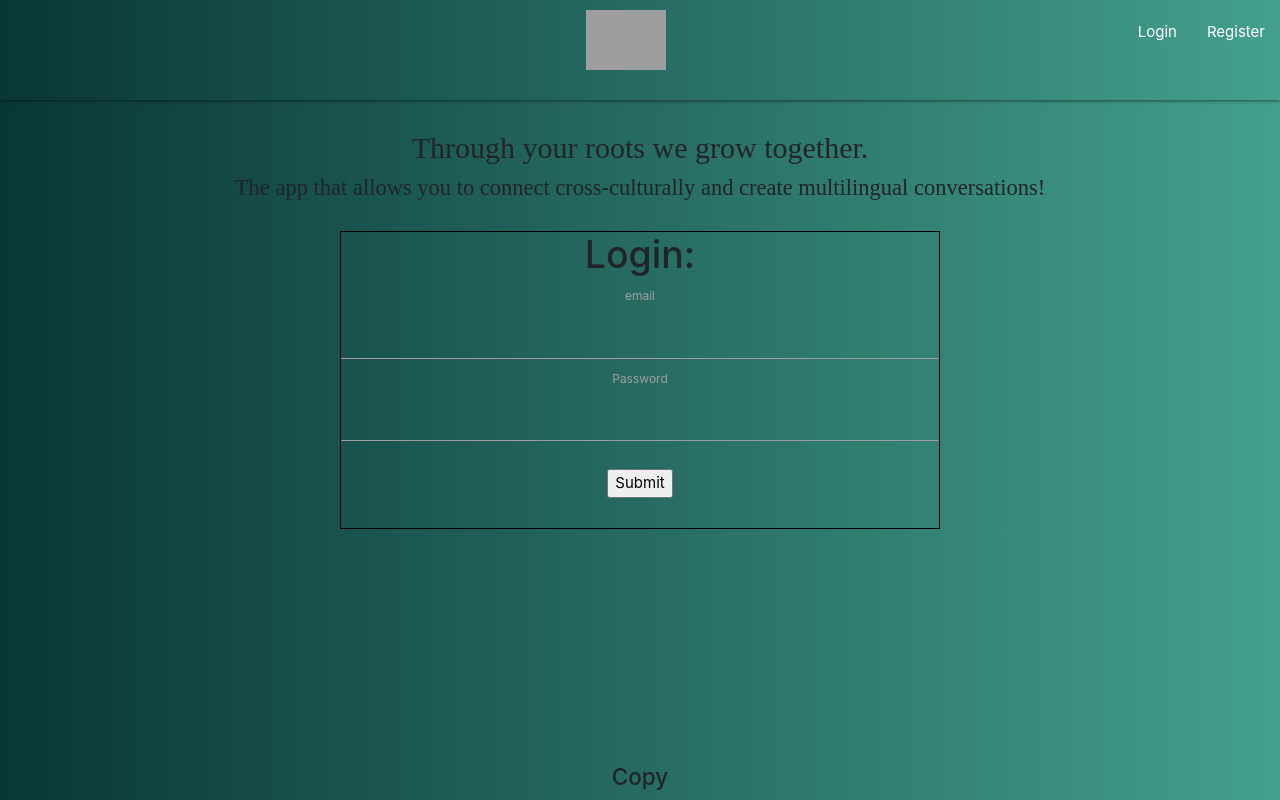
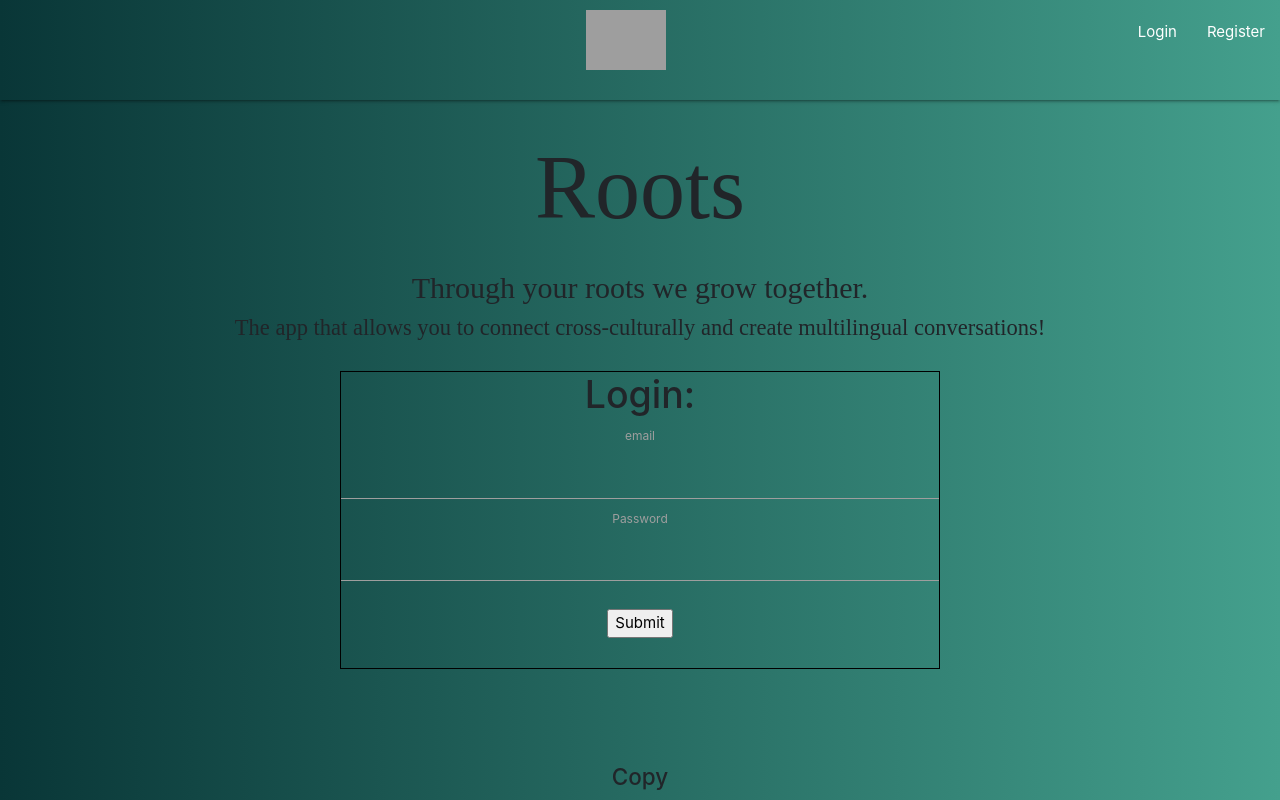
Before and after one commit to stephimarie/Roots, a React (Create React App) app in the folder client/: page /login in a window 1280 px wide. Built offline with nearby package versions, Linux system fonts and the light colour scheme; grey boxes are pictures that could not be loaded; a web font is replaced by a local one.

Commit message:
update slogan

```diff
--- a/client/src/App.js
+++ b/client/src/App.js
@@ -52,7 +52,7 @@ function App() {
           </>
         ) : (
           <nav className="nav-wrapper">
-          <h2 className="brand-logo">Roots</h2>
+          <img style={{marginLeft:"50px"}} src="https://img.icons8.com/ios/100/000000/tms-tree.png"/>
           <ul id="nav-mobile" className="right hide-on-med-and-down"></ul>
           <Link style={{float:"right", paddingRight:"20px"}} to="/" onClick={logout}>
             Logout
--- a/client/src/components/PostContainer.js
+++ b/client/src/components/PostContainer.js
@@ -49,12 +49,12 @@ const PostContainer = () => {
 
       <div className="container">
         {posts.map((post, index) => (
-          <div style={{background:"rgba(255, 255, 255, 0.349)", marginTop:"50px"}} className="card" key={index}>
+          <div style={{background:"rgba(255, 255, 255, 0.349)", marginTop:"50px", borderRadius:"15px"}} className="card" key={index}>
             <h3>{post.displayName}</h3>
             <p>{post.message}</p>
             <form>
-              <input type="text" className="chatInput" placeholder="message" />
-              <button type="submit" className="chatSubmit">
+              <input type="text" className="chatInput" placeholder="Type message here" />
+              <button style={{marginBottom:"10px", marginTop:"10px"}} type="submit" className="chatSubmit">
                 submit
               </button>
             </form>
--- a/client/src/components/Slogan/slogan.js
+++ b/client/src/components/Slogan/slogan.js
@@ -6,6 +6,7 @@ import "./style.css"
 function Slogan (){
     return (
         <div className="slogans">
+            <p>Roots</p>
             <h2>Through your roots we grow together.</h2>
             <h4>The app that allows you to connect cross-culturally and create multilingual conversations!</h4>
         </div>
--- a/client/src/components/Slogan/style.css
+++ b/client/src/components/Slogan/style.css
@@ -1,4 +1,9 @@
 .slogans {
     font-family: 'Akaya Telivigala', cursive;
-    padding-top: 30px;
+    padding-top: 20px;
 }
+
+.slogans p {
+    font-size: 90px;
+
+}
```
